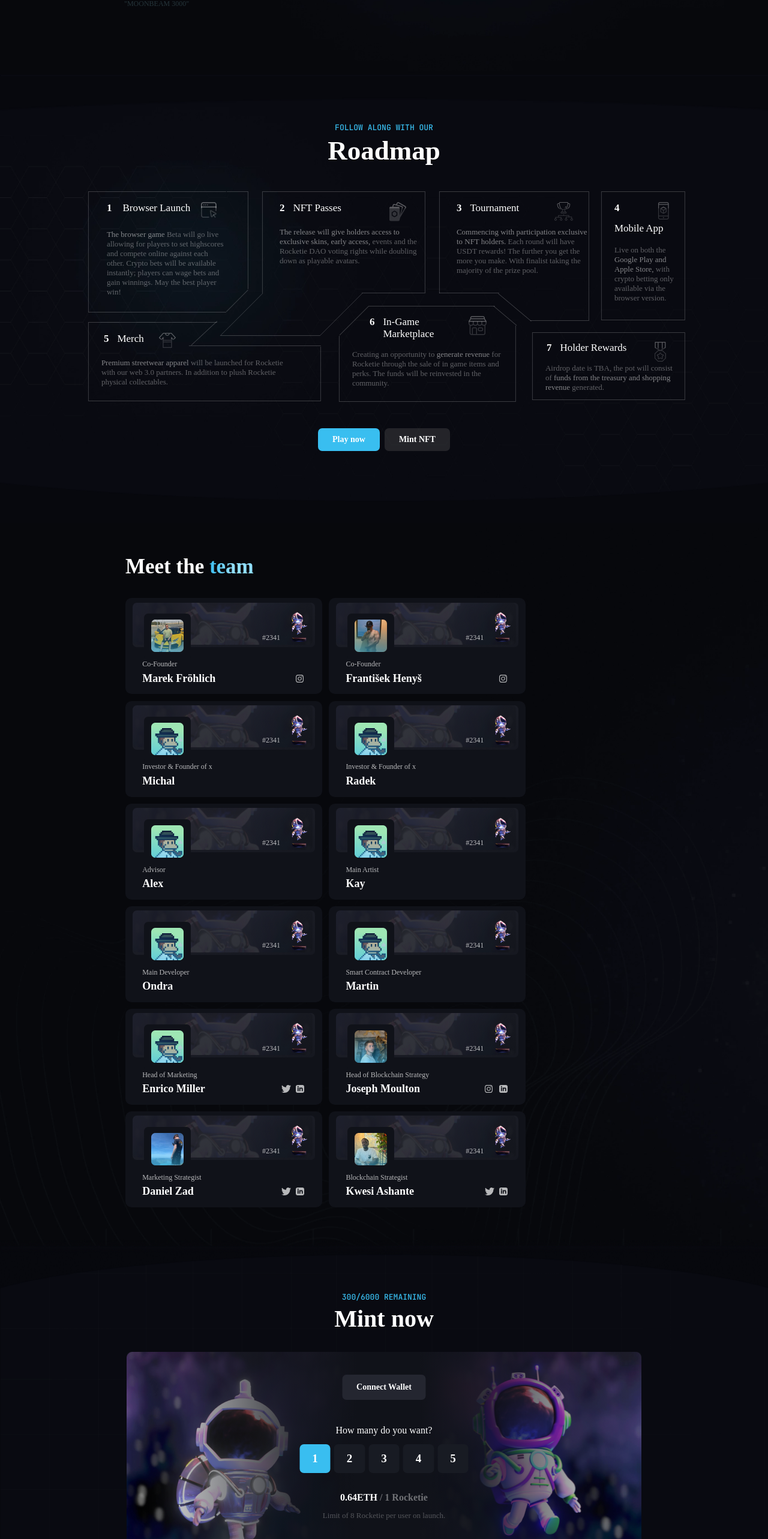
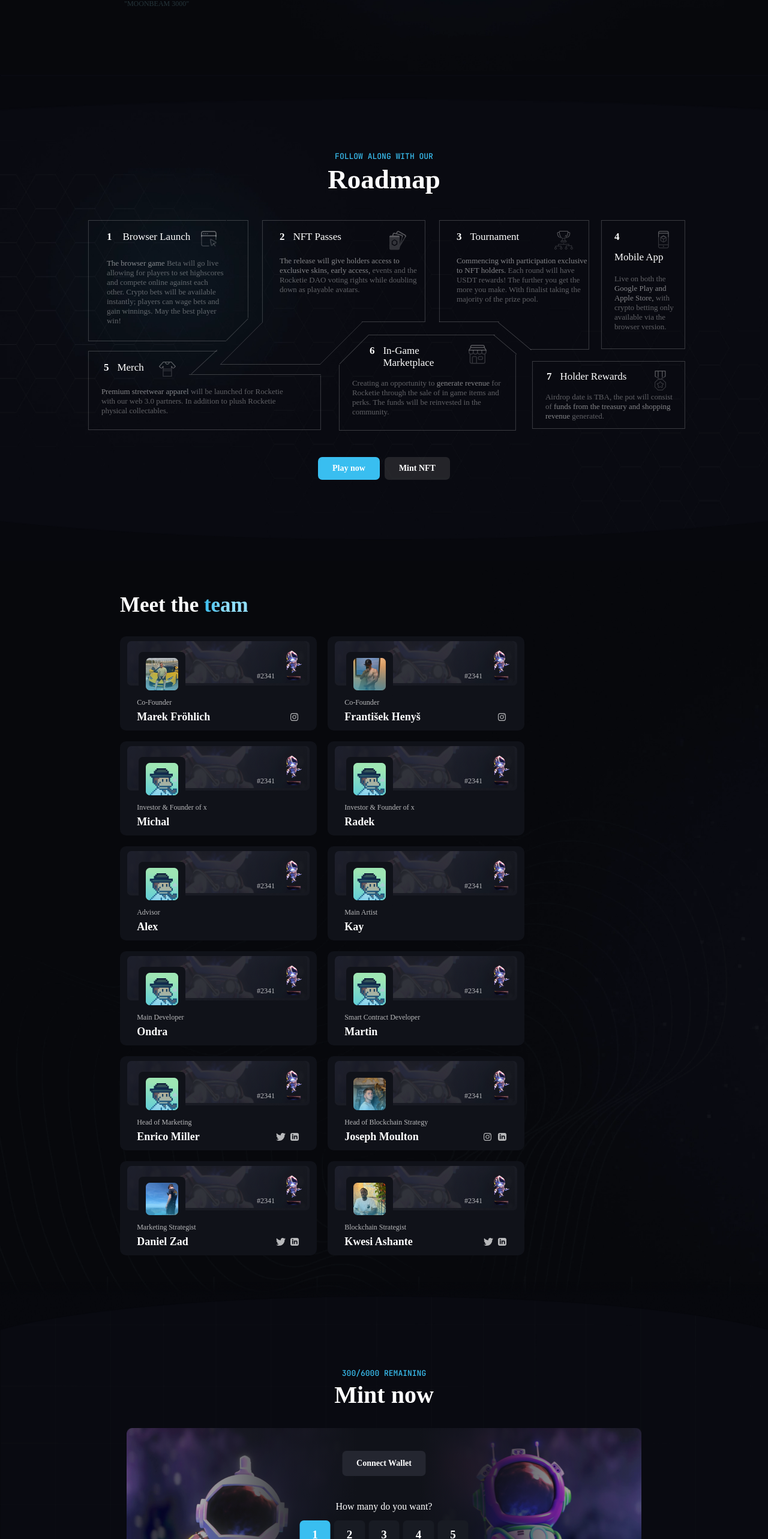
Before and after one commit to Sajadmhy/rocketie, a Next.js app: page / in a window 1280 px wide. Shown: the part 1495-4061 px from the top of the page at 60% size. Built offline with nearby package versions, Linux system fonts and the light colour scheme; a web font is replaced by a local one.

Commit message:
Fix paddings

```diff
--- a/styles/Home.module.css
+++ b/styles/Home.module.css
@@ -403,7 +403,7 @@
 /* roadmap section */
 
 .roadmap {
-    padding: 4rem 215px 5rem 215px;
+    padding: 7rem 215px 6rem 215px;
     color: white;
     position: relative;
     background-image: url("/roadmap-bg.webp");
@@ -503,7 +503,7 @@
 /* team section */
 
 .team {
-    padding: 4rem 209px;
+    padding: 4rem 200px;
     color: white;
     position: relative;
     background-image: url("/team-bg.webp");
@@ -540,14 +540,16 @@
     display: flex;
     flex-wrap: wrap;
     justify-content: left;
-    gap: 0.7rem;
+    gap: 18px;
+    margin: 0;
+    padding: 0;
 }
 
 .teamCard {
     padding: 0.7rem;
     background-color: #101219;
     border-radius: 10px;
-    height: 160px;
+    height: 157px;
     position: relative;
     width: 328px;
     transition:0.5s;
@@ -676,7 +678,7 @@
     bottom: -130px;
     right: 0;
     width: 100vw;
-    height: 200px;
+    height: 220px;
     background-image: url("/Ellipse4.png");
     background-repeat: no-repeat;
     background-size: 100vw;
@@ -688,7 +690,7 @@
 /* mint section */
 
 .mint {
-    padding: 4rem 211px;
+    padding: 111px 211px;
     color: white;
     position: relative;
     background-image: url("/mint-bg.webp");
```
